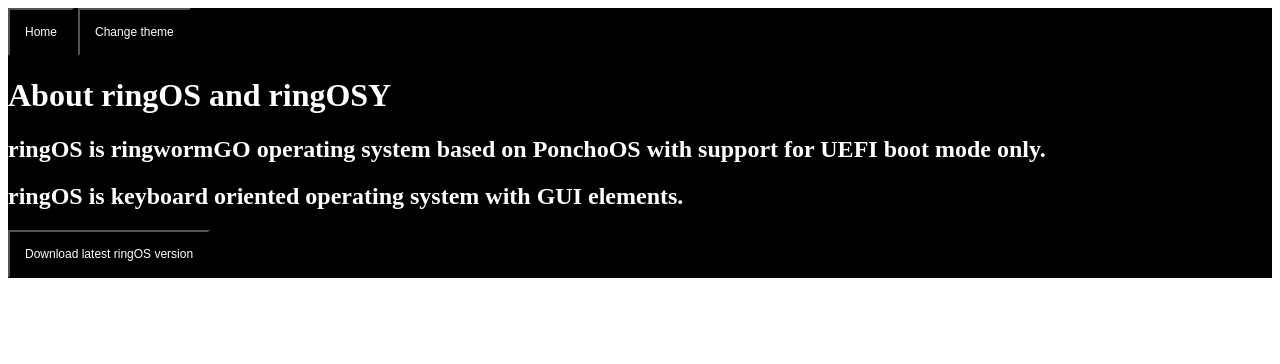
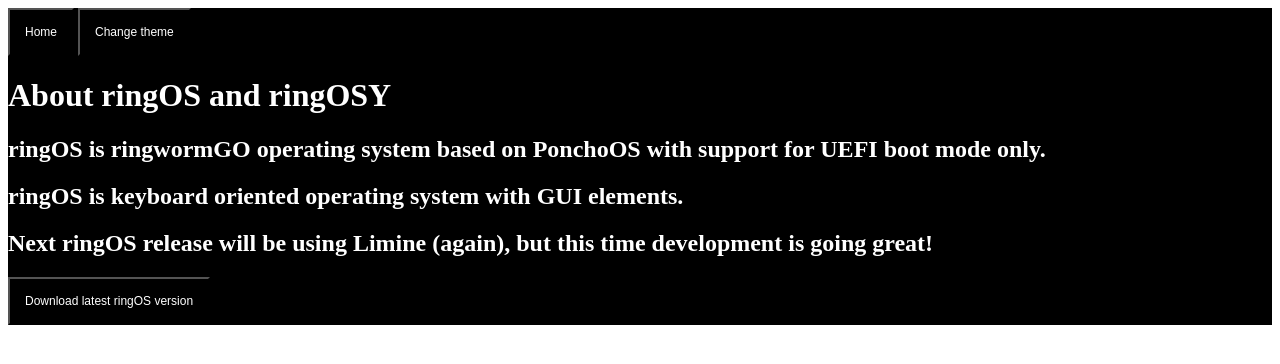
Before and after one commit to ringwormGO-organization/ringwormGO-organization.github.io, a plain HTML site: page ringwormGO-website/pages/ringOS.html in a window 1280 px wide. Drawn offline with Linux system fonts and the light colour scheme.

Commit message:
Update ringOS.html

```diff
--- a/ringwormGO-website/pages/ringOS.html
+++ b/ringwormGO-website/pages/ringOS.html
@@ -21,6 +21,7 @@
 				<h1><font color="#FFFFFF">About ringOS and ringOSY</h1>
 				<h2>ringOS is ringwormGO operating system based on PonchoOS with support for UEFI boot mode only.</h2>
                 <h2>ringOS is keyboard oriented operating system with GUI elements.</h2>
+        <h2>Next ringOS release will be using Limine (again), but this time development is going great!</h2>
 				<button onclick="window.location.href='https://github.com/ringwormGO-organization/ringOS/releases/tag/ringOSv2.0.0';">Download latest ringOS version</button>
 			</div>
 		</div>
```
